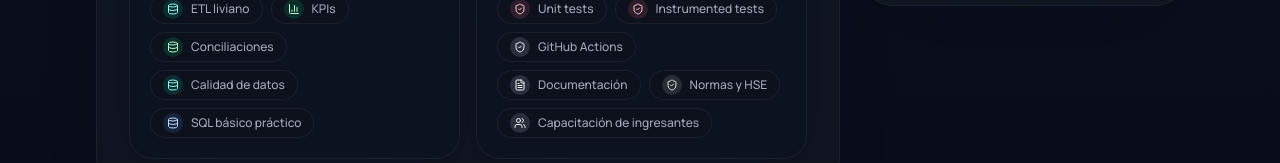
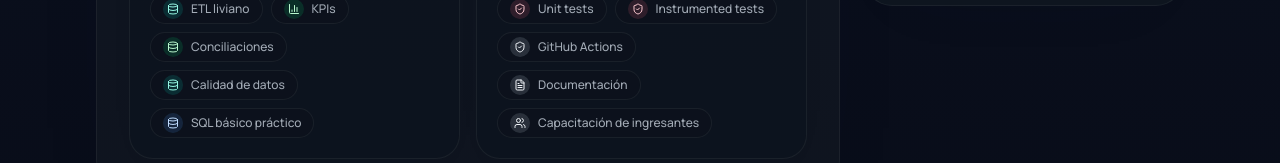
Before and after one commit to Zibete/Portfolio, a Next.js app: page /skills in a window 1280 px wide. Shown: the part 1199-1362 px from the top of the page. Built offline with nearby package versions, Linux system fonts and the light colour scheme.

Commit message:
feat(skills): refine supporting copy and labels

```diff
--- a/src/content/site/profile-content.ts
+++ b/src/content/site/profile-content.ts
@@ -229,7 +229,6 @@ export const profileContent = {
           "Instrumented tests",
           "GitHub Actions",
           "Documentación",
-          "Normas y HSE",
           "Capacitación de ingresantes",
         ],
       },
```
